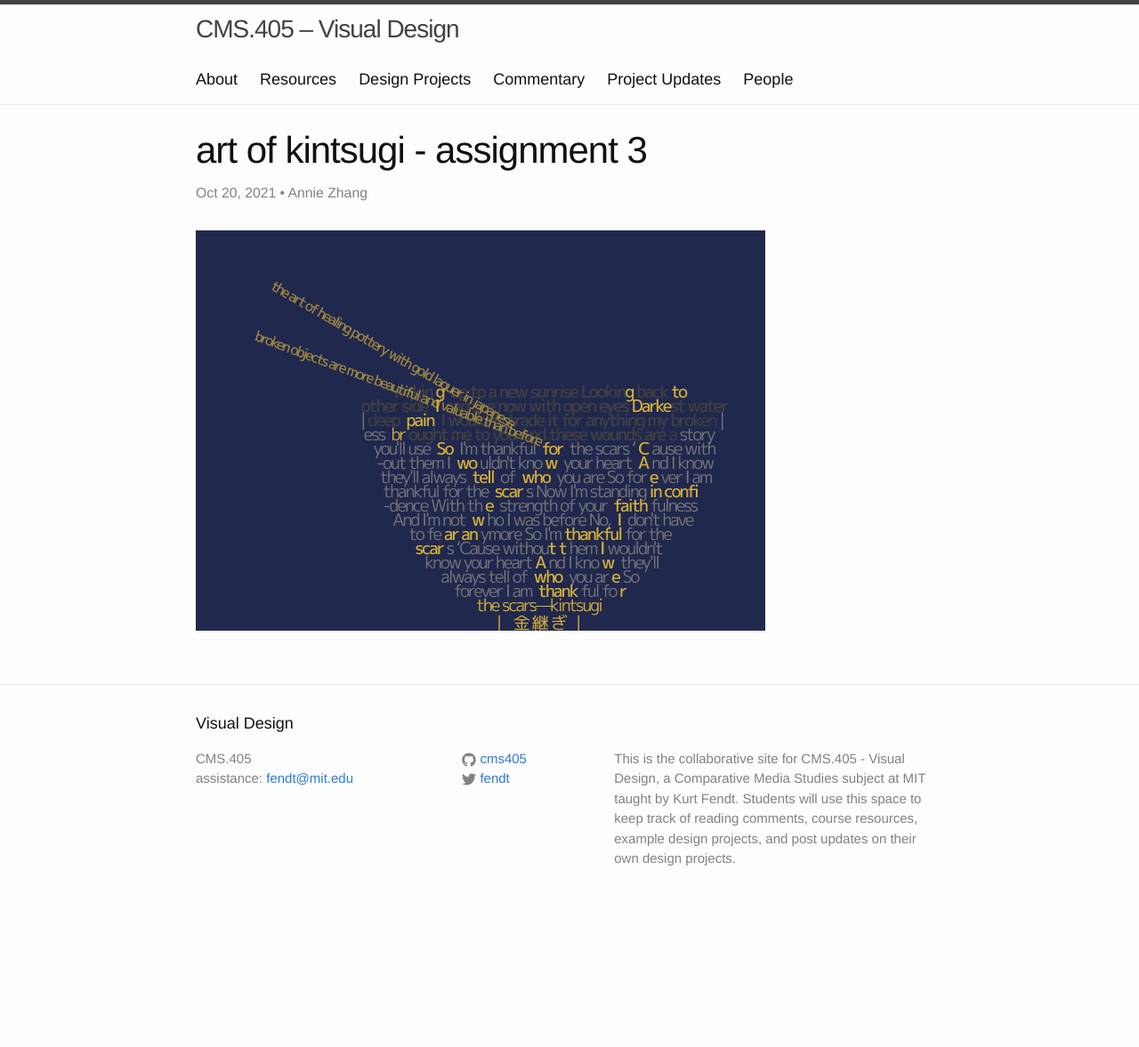
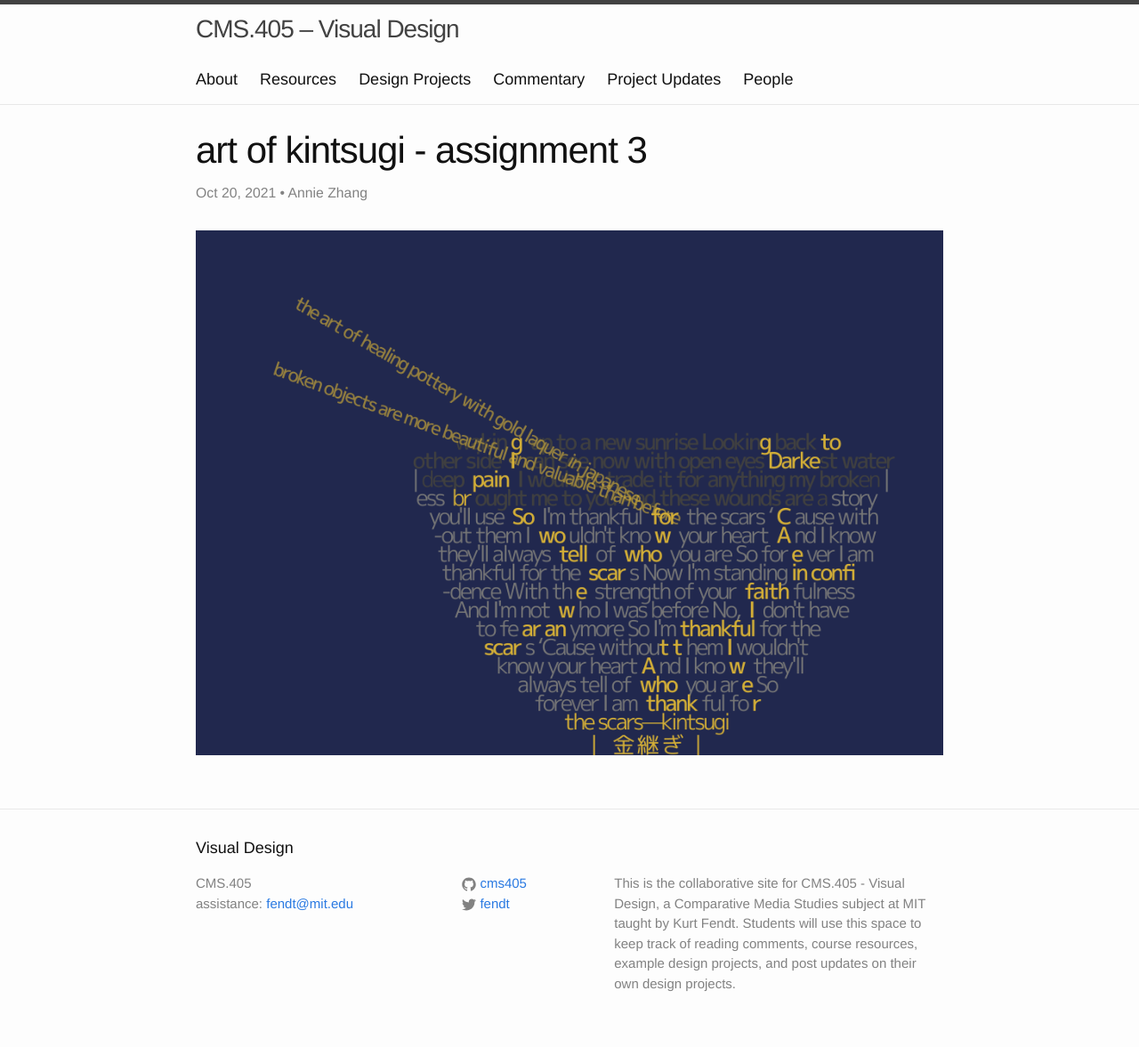
Before and after one commit to cms635/cms405.github.io, a Jekyll site: the page built from _posts/2021-10-20-art-of-kintsugi-assignment-3.md, in a window 1280 px wide. Shown: the whole page at 89% size. Built offline with Jekyll 4.4.1, drawn with Linux system fonts in a browser that asks for light colours; before the commit the page ends 1037 px from its top, so only the background shows below that.

Commit message:
Create 2021-10-20-art-of-kintsugi-assignment-3.md

```diff
--- a/_posts/2021-10-20-art-of-kintsugi-assignment-3.md
+++ b/_posts/2021-10-20-art-of-kintsugi-assignment-3.md
@@ -5,4 +5,4 @@
 title: art of kintsugi - assignment 3
 author: Annie Zhang
 ---
-![Frame 4.png]({{site.baseurl}}/assets/Frame 4.png)
+![Frame 6 (1).png]({{site.baseurl}}/assets/Frame 6 (1).png)
```
